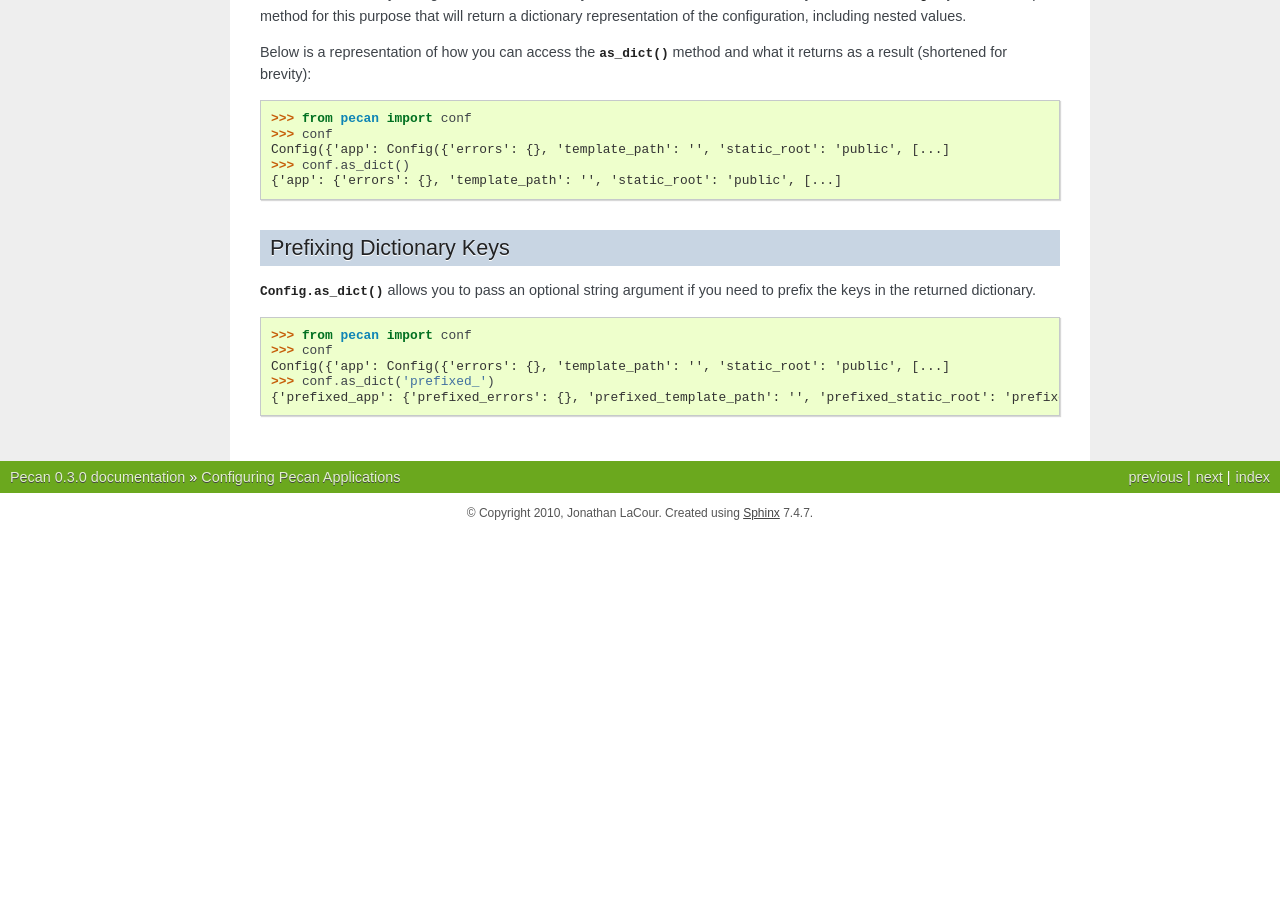
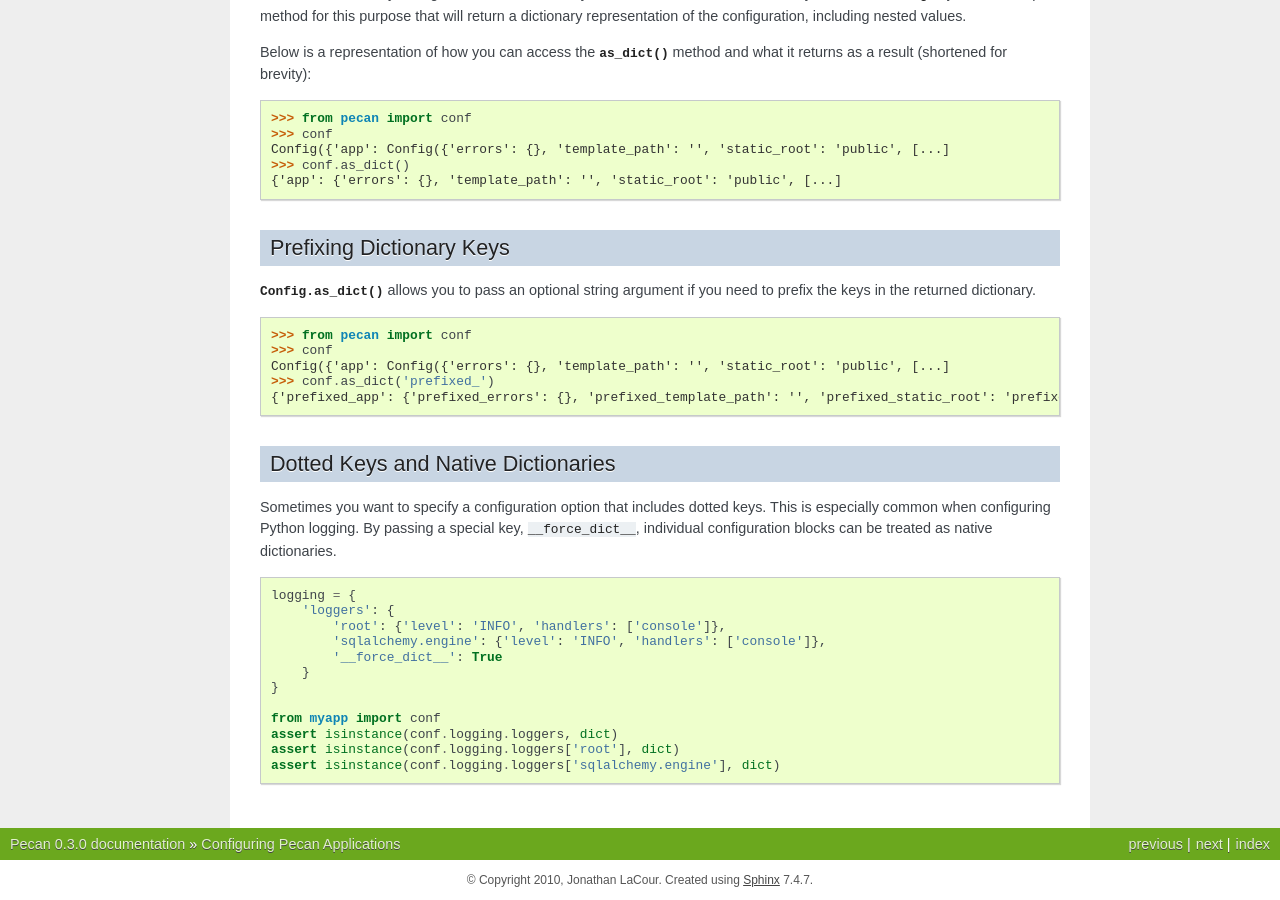
Before and after one commit to stackforge/pecan, a Sphinx documentation site: the page built from docs/source/configuration.rst, in a window 1280 px wide and 900 px high, scrolled down 2284 px. Built offline with Sphinx 7.4.7, drawn with Linux system fonts in a browser that asks for light colours; before the commit the page ends 2817 px from its top, so only the background shows below that; some of the changed text lies outside the part shown.

Commit message:
Clarify the __force_dict__ configuration directive.

```diff
--- a/docs/source/configuration.rst
+++ b/docs/source/configuration.rst
@@ -177,3 +177,27 @@ if you need to prefix the keys in the returned dictionary.
     Config({'app': Config({'errors': {}, 'template_path': '', 'static_root': 'public', [...]
     >>> conf.as_dict('prefixed_')
     {'prefixed_app': {'prefixed_errors': {}, 'prefixed_template_path': '', 'prefixed_static_root': 'prefixed_public', [...]
+
+
+Dotted Keys and Native Dictionaries
+-----------------------------------
+
+Sometimes you want to specify a configuration option that includes dotted keys.
+This is especially common when configuring Python logging.  By passing
+a special key, ``__force_dict__``, individual configuration blocks can be
+treated as native dictionaries.
+
+::
+
+    logging = {
+        'loggers': {
+            'root': {'level': 'INFO', 'handlers': ['console']},
+            'sqlalchemy.engine': {'level': 'INFO', 'handlers': ['console']},
+            '__force_dict__': True
+        }
+    }
+
+    from myapp import conf
+    assert isinstance(conf.logging.loggers, dict)
+    assert isinstance(conf.logging.loggers['root'], dict)
+    assert isinstance(conf.logging.loggers['sqlalchemy.engine'], dict)
```
